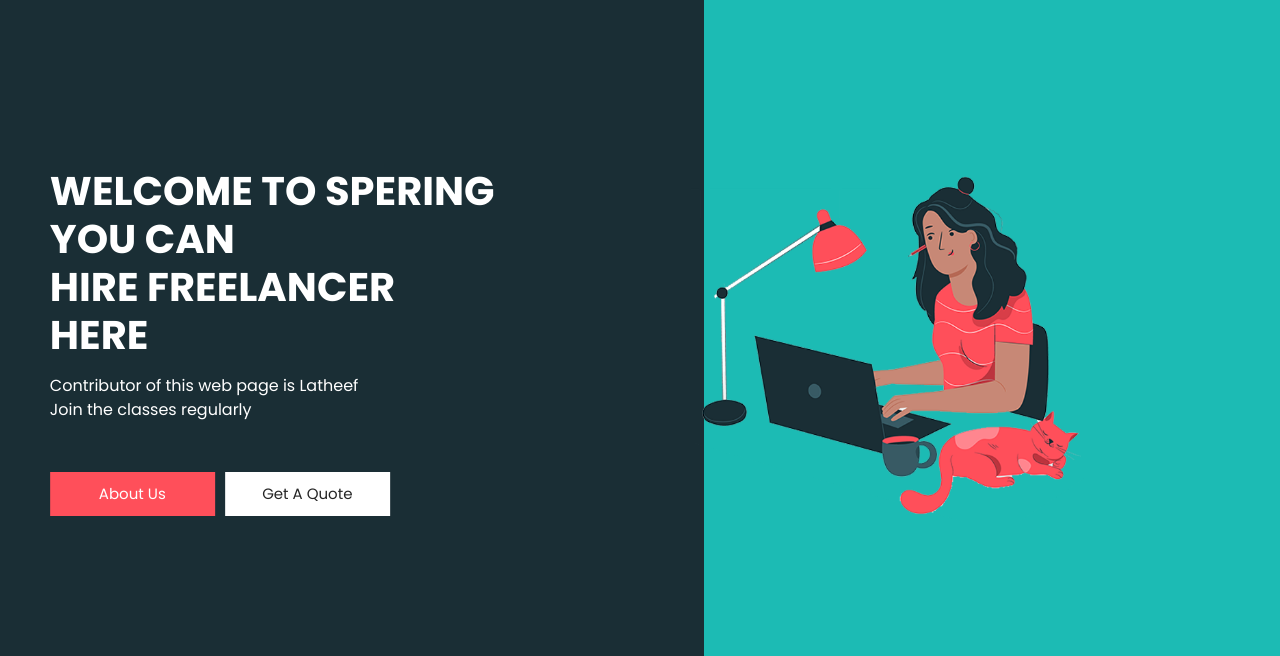
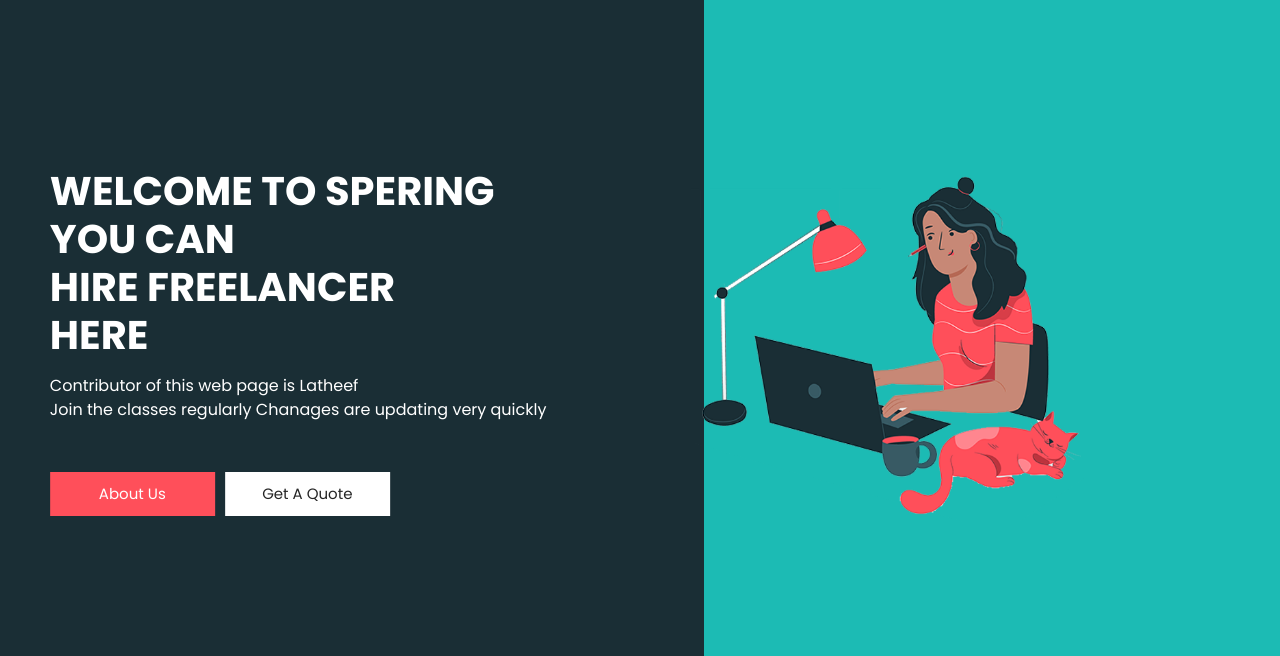
Before and after one commit to smobinulla/spearing, a plain HTML site: page index.html in a window 1280 px wide. Shown: the part 76-732 px from the top of the page. Drawn offline with Linux system fonts and the light colour scheme.

Commit message:
Added some changes in index.html

```diff
--- a/index.html
+++ b/index.html
@@ -117,6 +117,8 @@
                       Contributor of this web page is Latheef
 			    <br>
 			    Join the classes regularly
+
+			   Chanages are updating very quickly
 		    </p>
                     <div class="btn-box">
                       <a href="" class="btn-1">
```
